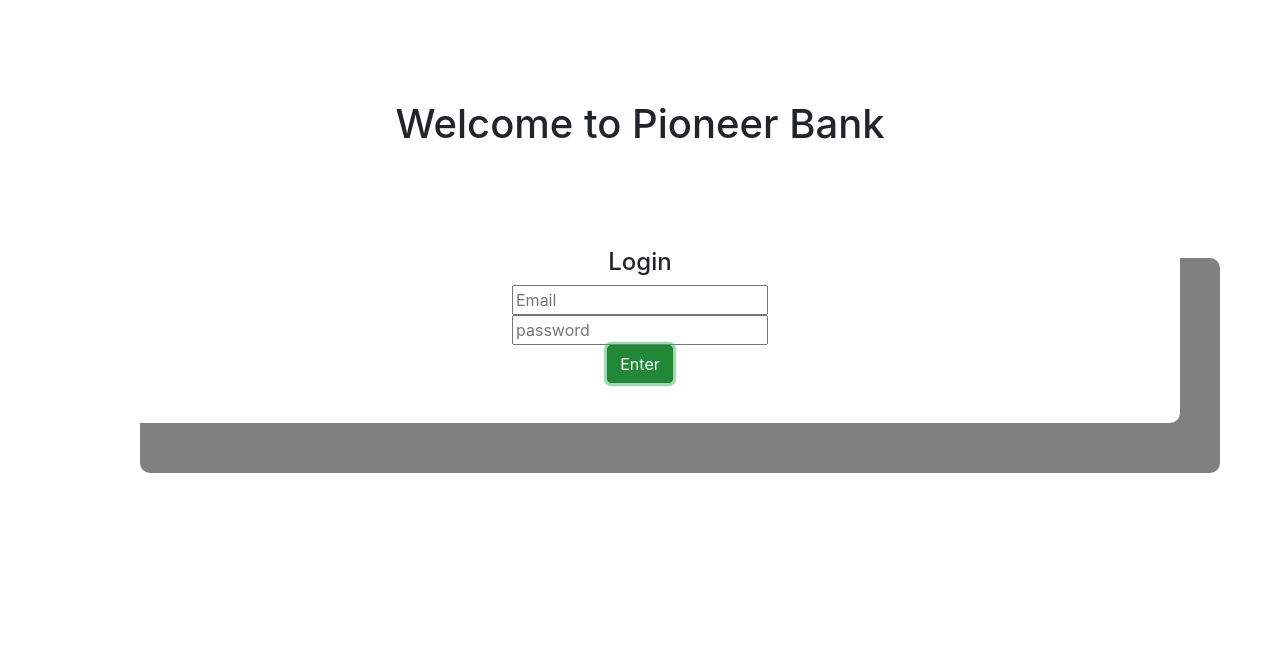
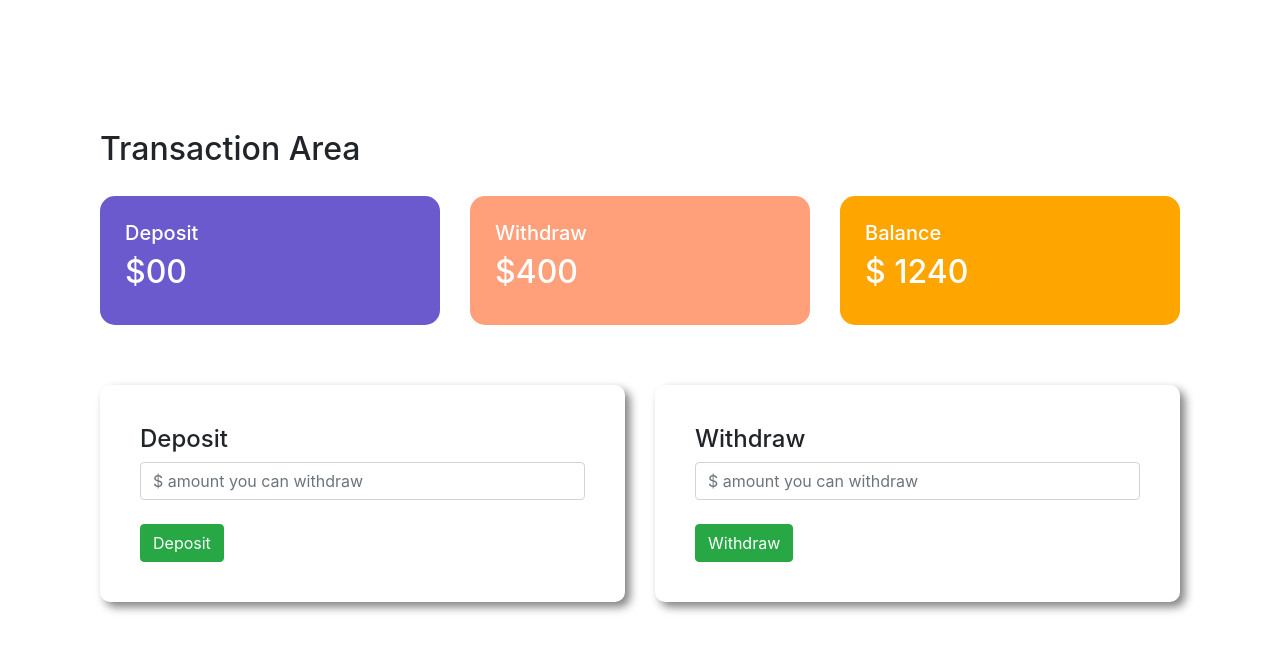
Before and after one commit to Mashfikur-Rahman/pioneer-bank, a plain HTML site: page index.html in a window 1280 px wide. Both pictures are taken after a click on the button "Enter". Drawn offline with nearby package versions, Linux system fonts and the light colour scheme.

Commit message:
first update done

```diff
--- a/index.html
+++ b/index.html
@@ -4,7 +4,7 @@
     <meta charset="UTF-8">
     <meta name="viewport" content="width=device-width, initial-scale=1.0">
     <title>Pioneer Bank</title>
-    <link rel="stylesheet" href="https://stackpath.bootstrapcdn.com/bootstrap/4.4.1/css/bootstrap.min.css" integrity="sha384-Vkoo8x4CGsO3+Hhxv8T/Q5PaXtkKtu6ug5TOeNV6gBiFeWPGFN9MuhOf23Q9Ifjh" crossorigin="anonymous">
+    <link rel="stylesheet" href="https://stackpath.bootstrapcdn.com/bootstrap/4.4.1/css/bootstrap.min.css"  integrity="sha384-Vkoo8x4CGsO3+Hhxv8T/Q5PaXtkKtu6ug5TOeNV6gBiFeWPGFN9MuhOf23Q9Ifjh" crossorigin= "anonymous">
     <link rel="stylesheet" href="style.css">
 
 
@@ -14,12 +14,102 @@
         <h1 class="text-center">Welcome to Pioneer Bank</h1>
         <div class="submit-area" >
             <h4>Login</h4>
-            <input type="text" class="from-control" placeholder="Email">
+            <input type="text" class="form-control" placeholder="Email">
             <br>
-            <input type="password" class="from-control" placeholder="password">
+            <input type="password" class="form-control" placeholder="Password">
             <br>
-            <button class="btn btn-success">Enter</button>
+            <button id="login" class="btn btn-success">Enter</button>
         </div>
     </div>
+    <div id="transaction-area">
+        <h2>Transaction Area</h2>
+        <div class="row">
+            <div class="col-md-4">
+                <div class="deposit status">
+                    <h5>Deposit</h5>
+                    <h2>$<span id="currentDeposit">00</span></h2>
+                </div>
+            </div>
+            <div class="col-md-4">
+                <div class="withdraw status">
+                    <h5>Withdraw</h5>
+                    <h2>$400</h2>
+                </div>
+            </div>
+            <div class="col-md-4">
+                <div class="balance status">
+                    <h5>Balance</h5>
+                    <h2>$ <span id="currentBalance">1240</span></h2>
+                </div>
+            </div>
+        </div>
+        <div class="row">
+            <div class="col-md-6">
+                <div class="submit-area">
+                    <h4>Deposit</h4>
+                    <input id= "depositAmount" type="text" class="form-control" placeholder="$ amount you can withdraw">
+                    <br>
+                    <button id="addDeposit" class="btn btn-success">Deposit</button>
+                </div>
+            </div>
+            <div class="col-md-6">
+                <div class="submit-area">
+                    <h4>Withdraw</h4>
+                    <input id="withdrawAmount" type="text" class="form-control" placeholder="$ amount you can withdraw">
+                    <br>
+                    <button id="addWithdraw" class="btn btn-success">Withdraw</button>
+                </div>
+            </div>
+        </div>
+    </div>
+    <script>
+        //login button event handler
+
+        const loginBtn = document.getElementById("login");
+        loginBtn.addEventListener("click", function(){
+            const loginArea = document.getElementById("login-area");
+            loginArea.style.display = "none";
+            const transactionArea = document.getElementById("transaction-area");
+            transactionArea.style.display = "block";
+        })
+
+        //deposit button event handler
+        const depositBtn = document.getElementById("addDeposit");
+        depositBtn.addEventListener("click", function(){
+            const depositNumber = getInputNumber("depositAmount");
+
+            //Just get understand
+            // const currentDeposit = document.getElementById("currentDeposit").innerText;
+            // const currentDepositNumber = parseFloat(currentDeposit);
+            // const totalDeposit = depositNumber + currentDepositNumber;
+            // document.getElementById("currentDeposit").innerText = totalDeposit;
+
+            updateSpanText("currentDeposit", depositNumber);
+            updateSpanText("currentBalance", depositNumber);
+
+            document.getElementById("depositAmount").value = "";
+        })
+
+        //withdraw button event handler
+        const withdrawBtn = document.getElementById("addWithdraw");
+        withdrawBtn.addEventListener("click", function(){
+            const withdrawNumber = getInputNumber("withdrawAmount");
+            console.log("withdrawNumber");
+
+        })
+        function getInputNumber(id){
+            const amount = document.getElementById(id).value;
+            const amountNumber = parseFloat(amount);
+            return amountNumber;
+        }
+
+        function updateSpanText(id, depositNumber){
+            const currentBalance = document.getElementById(id).innerText;
+            const currentNumber = parseFloat(currentBalance);
+            const totalAmount = depositNumber + currentNumber;
+            document.getElementById(id).innerText = totalAmount;
+
+        }
+    </script>
 </body>
 </html>
--- a/style.css
+++ b/style.css
@@ -1,14 +1,30 @@
 body{
     padding: 100px;
 }
-.text-center{
-    text-align: center;
-}
+
 .submit-area{
-    text-align: center;
     padding: 40px;
     margin-top: 60px;
+    box-shadow: 5px 5px 10px gray;
     border-radius: 10px;
-    box-shadow: 40px 50px gray;
+}
 
+#transaction-area{
+    margin-top: 30px;
 }
+
+.status{
+    border-radius: 15px;
+    margin-top: 20px;
+    padding: 25px;
+    color: white;
+}
+.deposit{
+    background-color: slateblue;
+}
+.withdraw{
+    background-color: lightsalmon;
+}
+.balance{
+    background-color: orange;
+}
```
Also changed, not shown: 1 other file.
